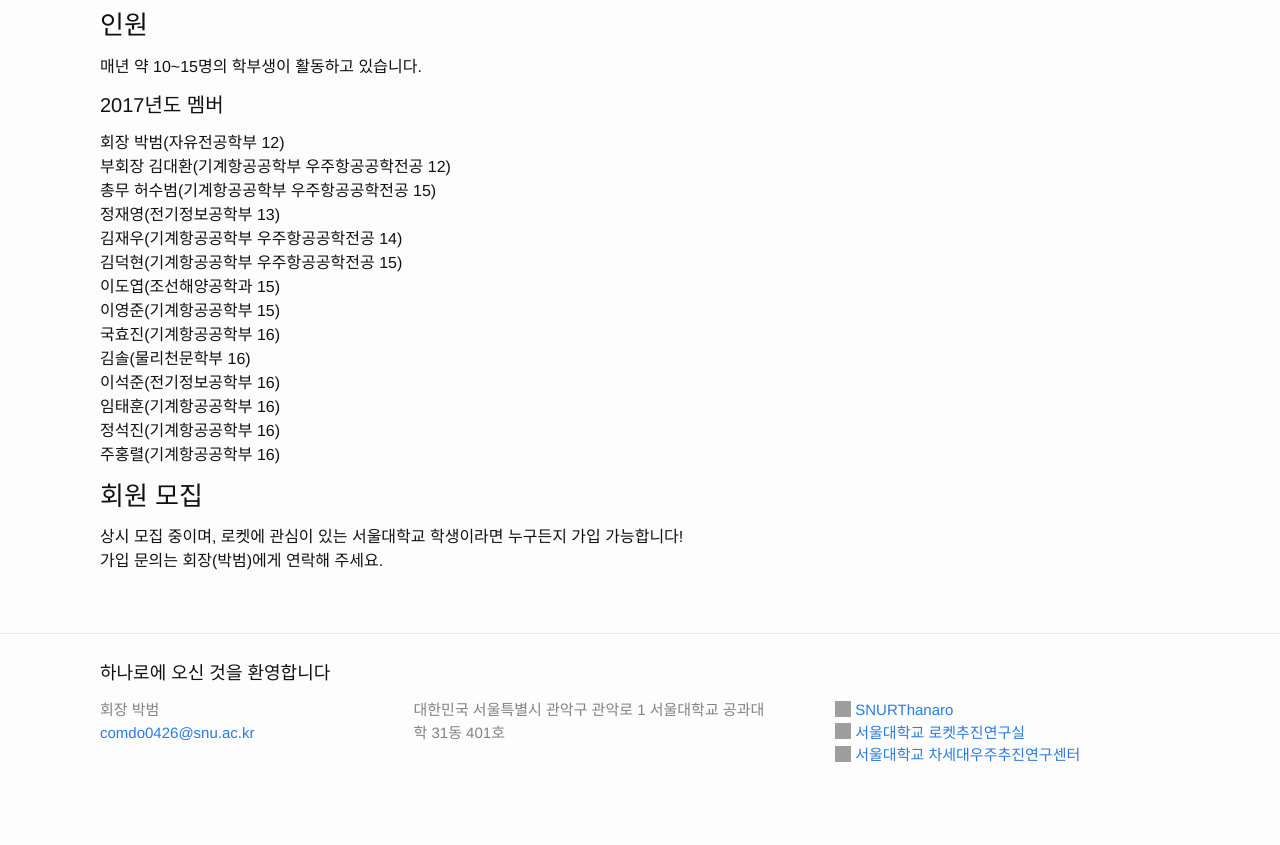
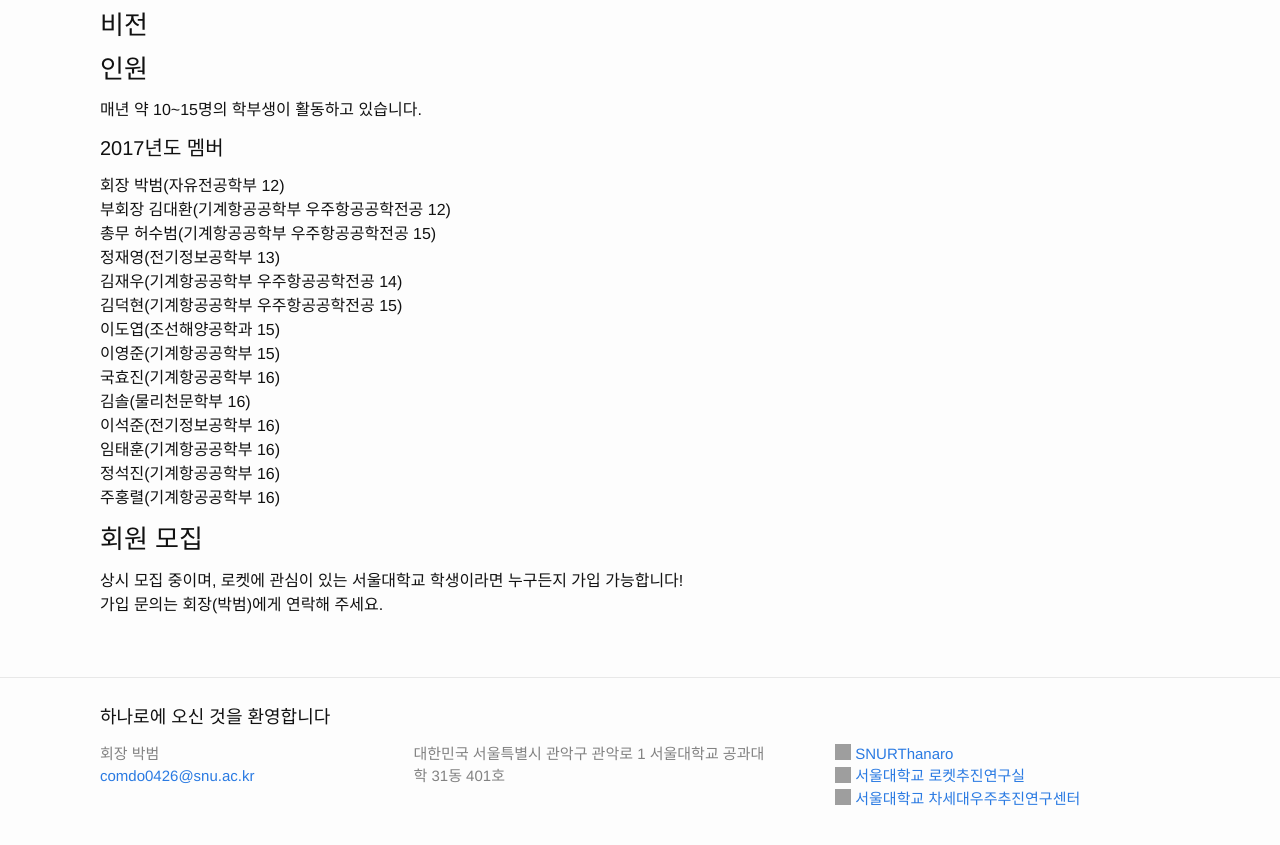
Before and after one commit to Hanaro2021/hanaro.github.io, a Jekyll site: the page built from _pages/1.about.md, in a window 1280 px wide, cut to the strip 671-1516 px from the top of the page. Built offline with Jekyll 4.4.1, drawn with Linux system fonts in a browser that asks for light colours; nearby versions of some CDN libraries; grey boxes are pictures that could not be loaded.

Commit message:
Update 1.about.md

```diff
--- a/_pages/1.about.md
+++ b/_pages/1.about.md
@@ -12,6 +12,9 @@ permalink: /about/
 다음은 2016년 NURA 대회 참가자들의 사진입니다.<br/>
 <img src="https://github.com/hsb6350/hanaro.github.io/blob/master/assets/acts/front.jpg?raw=true" width="480" height="320" />
 [ ](https://www.facebook.com/SNURThanaro/photos/a.1787663651454630.1073741826.1787659528121709/1787663638121298/?type=3)
+
+<h3>비전</h3>
+
 
 <h3>인원</h3>
 매년 약 10~15명의 학부생이 활동하고 있습니다.
```
